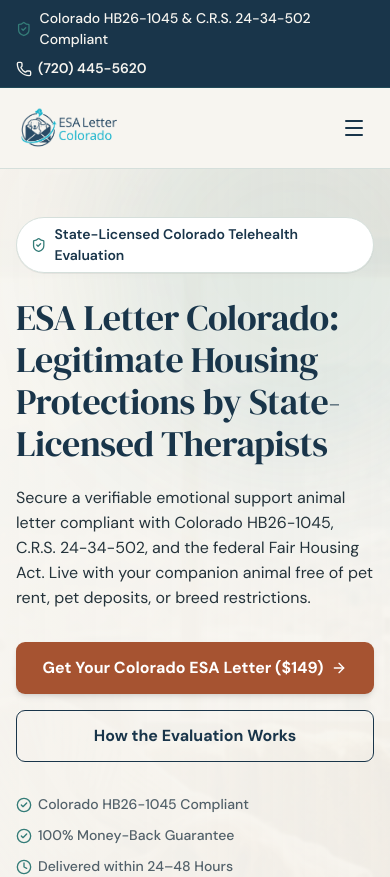
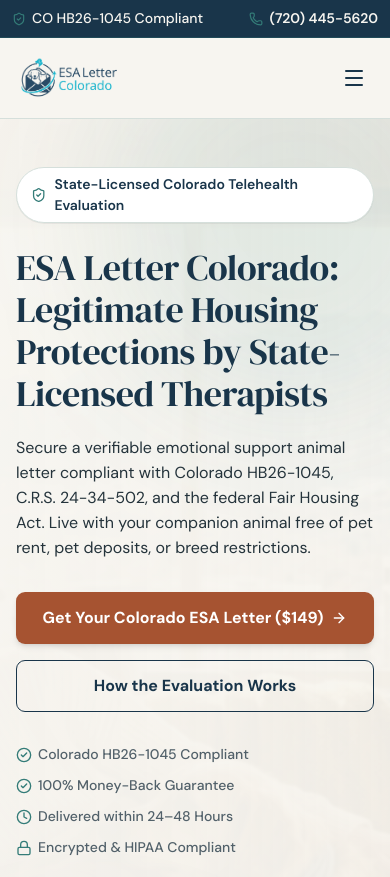
Before and after one commit to Aman-scripts/esalettercolorado, a Next.js app: page / in a window 390 px wide. Shown: the top 877 px of the page. Built offline with nearby package versions, Linux system fonts and the light colour scheme.

Commit message:
fix: make top trust bar responsive and prevent text wrapping on mobile

```diff
--- a/components/header.tsx
+++ b/components/header.tsx
@@ -15,23 +15,25 @@
   return (
     <>
       {/* Top Trust Notice Bar */}
-      <div className="bg-[#19354A] text-[#F7F5F0] text-sm py-2 px-4 border-b border-[#347C78]/30">
-        <div className="max-w-[1200px] mx-auto flex flex-wrap justify-between items-center gap-2">
-          <div className="flex items-center gap-2 font-medium">
-            <ShieldCheck className="w-4 h-4 text-[#347C78]" />
-            <span>Colorado HB26-1045 &amp; C.R.S. 24-34-502 Compliant</span>
-            <span className="hidden sm:inline text-white/40">•</span>
-            <span className="hidden sm:inline text-[#E8F0ED]">Licensed Colorado Mental Health Professionals</span>
+      <div className="bg-[#19354A] text-[#F7F5F0] text-xs sm:text-sm py-2 px-3 sm:px-4 border-b border-[#347C78]/30">
+        <div className="max-w-[1200px] mx-auto flex items-center justify-between gap-2 sm:gap-4">
+          <div className="flex items-center gap-1.5 sm:gap-2 font-medium min-w-0">
+            <ShieldCheck className="w-3.5 h-3.5 sm:w-4 sm:h-4 text-[#347C78] shrink-0" />
+            <span className="sm:hidden whitespace-nowrap">CO HB26-1045 Compliant</span>
+            <span className="hidden sm:inline md:hidden whitespace-nowrap">Colorado HB26-1045 Compliant</span>
+            <span className="hidden md:inline whitespace-nowrap">Colorado HB26-1045 &amp; C.R.S. 24-34-502 Compliant</span>
+            <span className="hidden lg:inline text-white/40">•</span>
+            <span className="hidden lg:inline text-[#E8F0ED] whitespace-nowrap">Licensed Colorado Mental Health Professionals</span>
           </div>
-          <div className="flex items-center gap-4 text-sm font-semibold">
+          <div className="flex items-center gap-3 sm:gap-4 text-xs sm:text-sm font-semibold shrink-0">
             <a
               href={`tel:${siteConfig.phone.replace(/[^0-9]/g, "")}`}
-              className="flex items-center gap-1.5 hover:text-[#347C78] transition-colors"
+              className="flex items-center gap-1.5 hover:text-[#347C78] transition-colors whitespace-nowrap"
             >
-              <Phone className="w-4 h-4" />
+              <Phone className="w-3.5 h-3.5 sm:w-4 sm:h-4 shrink-0 text-[#347C78]" />
               <span>{siteConfig.phone}</span>
             </a>
-            <span className="hidden md:inline bg-[#347C78]/40 px-2.5 py-0.5 rounded text-sm text-[#F7F5F0]">
+            <span className="hidden md:inline bg-[#347C78]/40 px-2.5 py-0.5 rounded text-xs sm:text-sm text-[#F7F5F0] whitespace-nowrap">
               Fast 24–48h Turnaround
             </span>
           </div>
```
